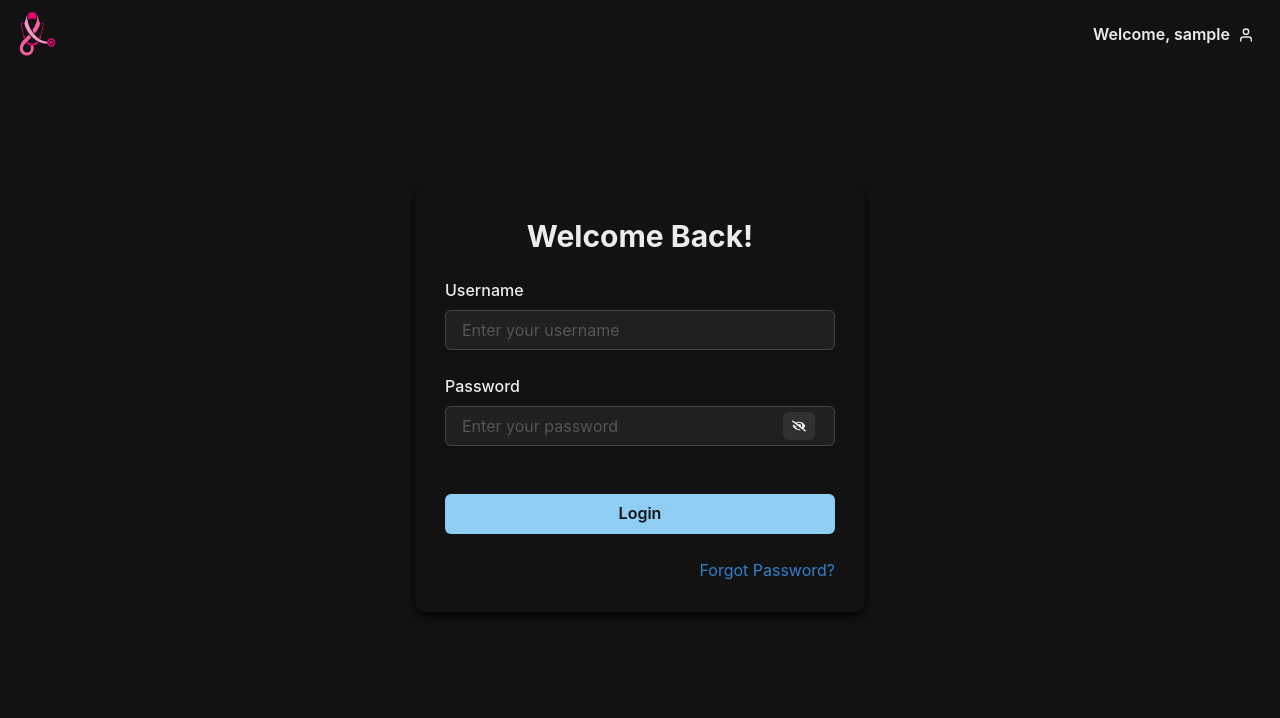
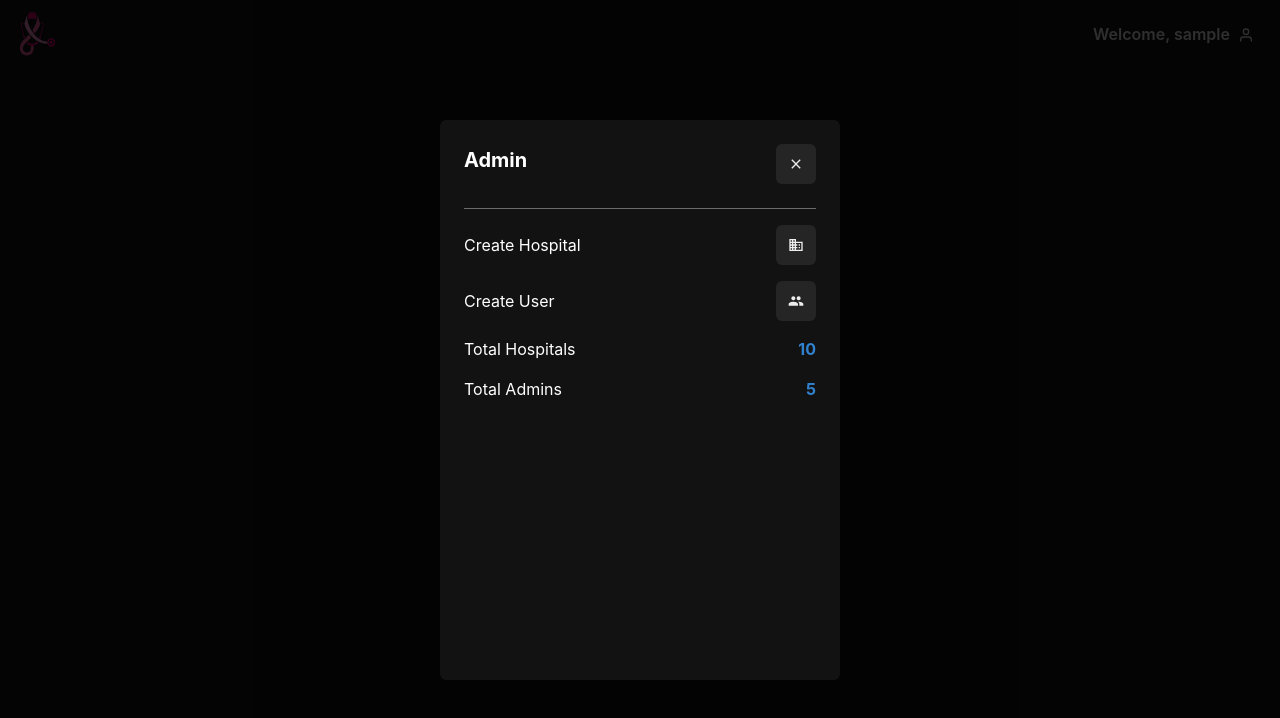
Before and after one commit to AnojAryal/CancerCellDetector-Frontend, a React (Vite) app: page /admin in a window 1280 px wide. Before the commit this address led to /login. Shown: the top 718 px of the page. Built offline with nearby package versions, Linux system fonts and the light colour scheme; sample sign-in values are in the browser's storage.

Commit message:
admin component added

```diff
--- a/src/App.tsx
+++ b/src/App.tsx
@@ -8,6 +8,7 @@ import NavBar from "./components/NavBar";
 import Home from "./components/Home";
 import UserSetting from "./components/UserSetting";
 import ProtectedRoute from "./components/ProtectedRoute";
+import Admin from "./components/Admin";
 
 
 function App() {
@@ -42,6 +43,7 @@ function App() {
           <Route path="/create-user" element={<UserCreate />} />
           <Route path="/forgot-password" element={<ForgotPassword />} />
           <Route path="/settings" element={<UserSetting />} />
+          <Route path="/admin" element={<Admin />} />
           <Route
             path="/home"
             element={
--- /dev/null
+++ b/src/components/Admin.tsx
@@ -0,0 +1,112 @@
+import {
+  Box,
+  Heading,
+  IconButton,
+  VStack,
+  useColorModeValue,
+  HStack,
+  Text,
+} from "@chakra-ui/react";
+import { MdClose, MdBusiness, MdGroup } from "react-icons/md";
+import { useNavigate } from "react-router-dom";
+
+const Admin = () => {
+  const navigate = useNavigate();
+  const bgColor = useColorModeValue("white", "gray.800");
+  const textColor = useColorModeValue("black", "white");
+  const totalHospitalCount = 10;
+  const totalAdminCount = 5;
+
+  const handleCreateHospital = () => {
+    console.log("create hospital clicked");
+
+  };
+
+  const handleCreateUser = () => {
+    console.log("create user clicked");
+    navigate("/create-user");
+  };
+
+  const handleNavigateHome = () => {
+    navigate("/home");
+  };
+
+  return (
+    <Box
+      position="fixed"
+      top="0"
+      left="0"
+      width="100%"
+      height="100%"
+      bg="rgba(0, 0, 0, 0.8)"
+      zIndex="1000"
+      display="flex"
+      justifyContent="center"
+      alignItems="center"
+    >
+      <Box
+        bg={bgColor}
+        color={textColor}
+        borderRadius="md"
+        boxShadow="lg"
+        width="100%"
+        maxWidth="400px"
+        height="70%"
+        maxHeight="600px"
+        overflowY="auto"
+        p={6}
+        position="relative"
+      >
+        <HStack justifyContent="space-between" mb={4}>
+          <Heading as="h3" size="md" mb={2}>
+            Admin
+          </Heading>
+          <IconButton
+            icon={<MdClose />}
+            onClick={handleNavigateHome}
+            aria-label="Close"
+          />
+        </HStack>
+        <Box
+          borderBottom="1px solid"
+          borderColor={useColorModeValue("gray.200", "gray.600")}
+          mb={4}
+          pb={2}
+          width="100%"
+        />
+        <VStack spacing={4} align="stretch">
+          <HStack justifyContent="space-between">
+            <Text>Create Hospital</Text>
+            <IconButton
+              icon={<MdBusiness />}
+              onClick={handleCreateHospital}
+              aria-label="Create Hospital"
+            />
+          </HStack>
+          <HStack justifyContent="space-between">
+            <Text>Create User</Text>
+            <IconButton
+              icon={<MdGroup />}
+              onClick={handleCreateUser}
+              aria-label="Create User"
+            />
+          </HStack>
+          <HStack justifyContent="space-between">
+            <Text>Total Hospitals</Text>
+            <Text fontWeight="bold" color="blue.500">
+              {totalHospitalCount}
+            </Text>
+          </HStack>
+          <HStack justifyContent="space-between">
+            <Text>Total Admins</Text>
+            <Text fontWeight="bold" color="blue.500">
+              {totalAdminCount}
+            </Text>
+          </HStack>
+        </VStack>
+      </Box>
+    </Box>
+  );
+};
+
+export default Admin;
--- a/src/components/ForgotPassword.tsx
+++ b/src/components/ForgotPassword.tsx
@@ -1,4 +1,4 @@
-import { useState } from "react";
+import { useState, useEffect } from "react";
 import { Link as RouterLink } from "react-router-dom";
 import apiClient from "../services/api-client";
 import {
@@ -13,15 +13,31 @@ import {
   useColorModeValue,
 } from "@chakra-ui/react";
 
-const ForgotPassword: React.FC = () => {
+function ForgotPassword() {
   const [email, setEmail] = useState<string>("");
   const [emailSent, setEmailSent] = useState<boolean>(false);
   const [error, setError] = useState<string>("");
+  const [countdown, setCountdown] = useState<number>(60);
+  const [timerRunning, setTimerRunning] = useState<boolean>(false);
 
   const bgColor = useColorModeValue("white", "gray.700");
   const borderColor = useColorModeValue("gray.300", "gray.600");
   const textColor = useColorModeValue("black", "white");
   const errorColor = useColorModeValue("red.500", "red.300");
+
+  useEffect(() => {
+    let timer: ReturnType<typeof setTimeout>;
+
+    if (timerRunning && countdown > 0) {
+      timer = setTimeout(() => {
+        setCountdown((prevCountdown) => prevCountdown - 1);
+      }, 1000);
+    } else if (countdown === 0) {
+      setTimerRunning(false);
+    }
+
+    return () => clearTimeout(timer);
+  }, [timerRunning, countdown]);
 
   const handleSubmit = async (e: React.FormEvent<HTMLFormElement>) => {
     e.preventDefault();
@@ -30,7 +46,6 @@ const ForgotPassword: React.FC = () => {
       return;
     }
     try {
-      //send the reset email
       const resetResponse = await apiClient.post("/send-reset-email", {
         email,
         token: "",
@@ -39,6 +54,7 @@ const ForgotPassword: React.FC = () => {
       });
       if (resetResponse.status === 200) {
         setEmailSent(true);
+        setTimerRunning(true);
       } else {
         throw new Error("Failed to send reset email");
       }
@@ -51,6 +67,12 @@ const ForgotPassword: React.FC = () => {
   const validateEmail = (email: string): boolean => {
     const regex = /^[^\s@]+@[^\s@]+\.[^\s@]+$/;
     return regex.test(email);
+  };
+
+  const handleResendClick = () => {
+    setCountdown(60); // Reset countdown
+    setTimerRunning(true); // Start the timer
+    setEmailSent(false); // Reset email sent state
   };
 
   return (
@@ -68,12 +90,21 @@ const ForgotPassword: React.FC = () => {
       {emailSent ? (
         <>
           <Text mb={4}>
-            An email with instructions to reset your password has been sent to{" "}
+            An email with instructions to reset your password has been sent to:{" "}
             {email}.
           </Text>
-          <Link as={RouterLink} to="/login" color="blue.500">
-            Back to Login
-          </Link>
+          <Text>Resend in {countdown} seconds</Text>
+          <Flex justify="center" mt={4}>
+            <Button
+              onClick={handleResendClick}
+              colorScheme="blue"
+              borderRadius="xl"
+              disabled={timerRunning}
+              _hover={{ bg: "blue.600" }}
+            >
+              Resend Email
+            </Button>
+          </Flex>
         </>
       ) : (
         <form onSubmit={handleSubmit}>
@@ -107,15 +138,15 @@ const ForgotPassword: React.FC = () => {
               Send Reset Link
             </Button>
           </Flex>
-          <Text mt={4} fontSize="sm" textAlign="center">
-            <Link as={RouterLink} to="/login" color="blue.500">
-              Back to Login
-            </Link>
-          </Text>
         </form>
       )}
+      <Text mt={4} fontSize="sm" textAlign="center">
+        <Link as={RouterLink} to="/login" color="blue.500">
+          Back to Login
+        </Link>
+      </Text>
     </Box>
   );
-};
+}
 
 export default ForgotPassword;
--- a/src/components/NavBar.tsx
+++ b/src/components/NavBar.tsx
@@ -15,13 +15,14 @@ import {
   AlertDialogBody,
   AlertDialogFooter,
 } from "@chakra-ui/react";
-import { FiUser, FiLogOut, FiSettings } from "react-icons/fi";
+import { FiUser, FiShield, FiLogOut, FiSettings } from "react-icons/fi";
 import { useNavigate } from "react-router-dom";
 import logo from "../assets/logo.webp";
 
 interface DecodedToken {
   exp: number;
-  iat: number; //issued at
+  iat: number; // issued at
+  is_admin: boolean;
 }
 
 const decodeToken = (token: string): DecodedToken | null => {
@@ -55,20 +56,6 @@ const NavBar = () => {
     setDisplayWelcome(true);
   }, [token]);
 
-  useEffect(() => {
-    if (token) {
-      const decodedToken = decodeToken(token);
-      if (decodedToken) {
-        const currentTime = Date.now() / 1000;
-        if (decodedToken.exp < currentTime) {
-          handleLogoutConfirmed();
-        }
-      } else {
-        handleLogoutConfirmed();
-      }
-    }
-  }, [token]);
-
   const onClose = () => setIsOpen(false);
 
   const handleLogout = () => {
@@ -87,6 +74,15 @@ const NavBar = () => {
     navigate("/settings");
   };
 
+  const handleAdminClick = () => {
+    console.log("Admin clicked");
+    navigate("/admin");
+  };
+
+  // Decode token and check if user is an admin
+  const decodedToken = decodeToken(token || "");
+  const isAdmin = decodedToken ? decodedToken.is_admin : false;
+
   return (
     <HStack justifyContent="space-between" padding="10px">
       <Image src={logo} boxSize="50px" />
@@ -104,6 +100,15 @@ const NavBar = () => {
               <MenuItem onClick={handleLogout} icon={<FiLogOut />}>
                 Logout
               </MenuItem>
+              <MenuDivider />
+              {isAdmin && (
+                <>
+                  <MenuItem onClick={handleAdminClick} icon={<FiShield />}>
+                    Admin
+                  </MenuItem>
+                  <MenuDivider />
+                </>
+              )}
             </MenuList>
           </Menu>
           <AlertDialog
```
